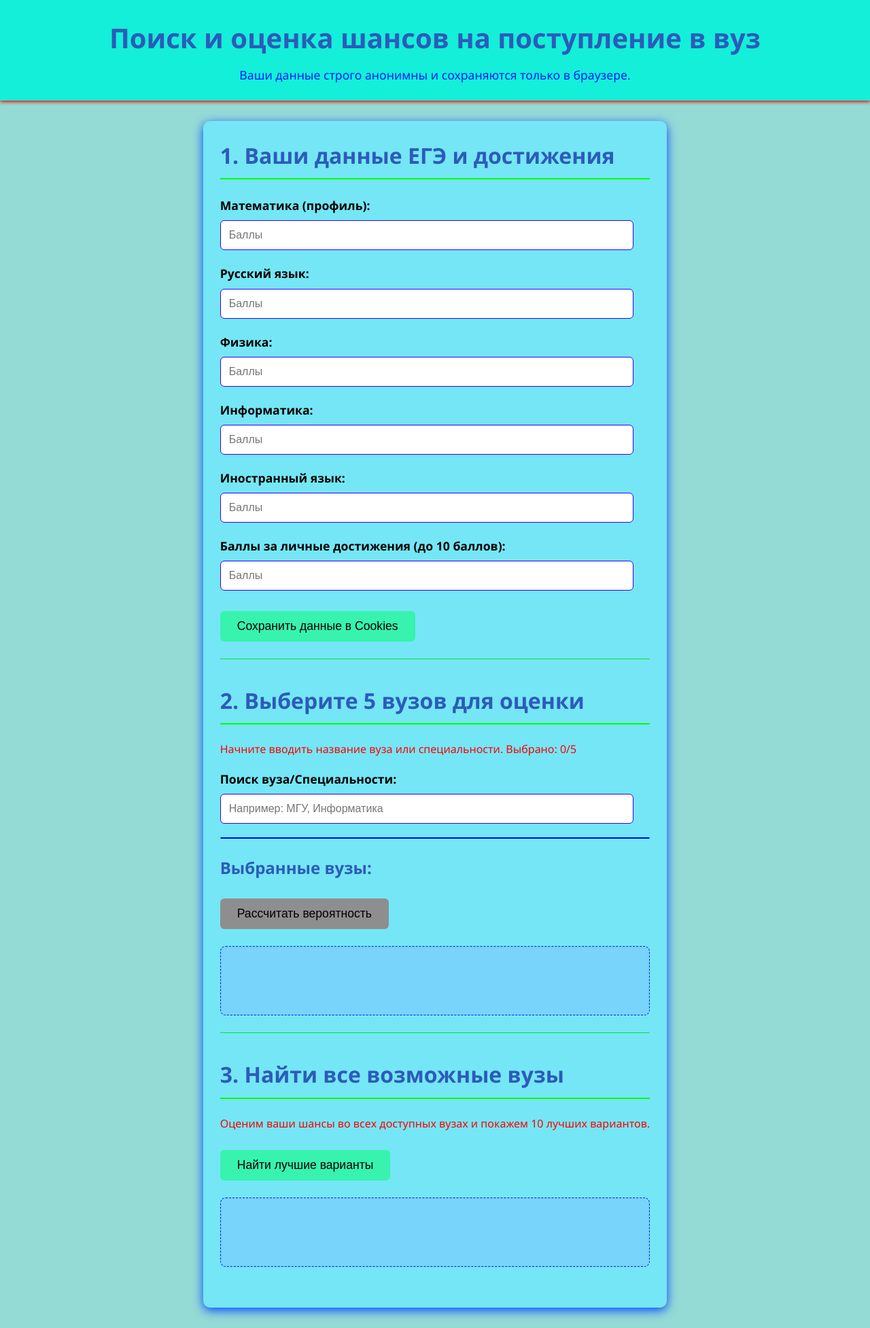
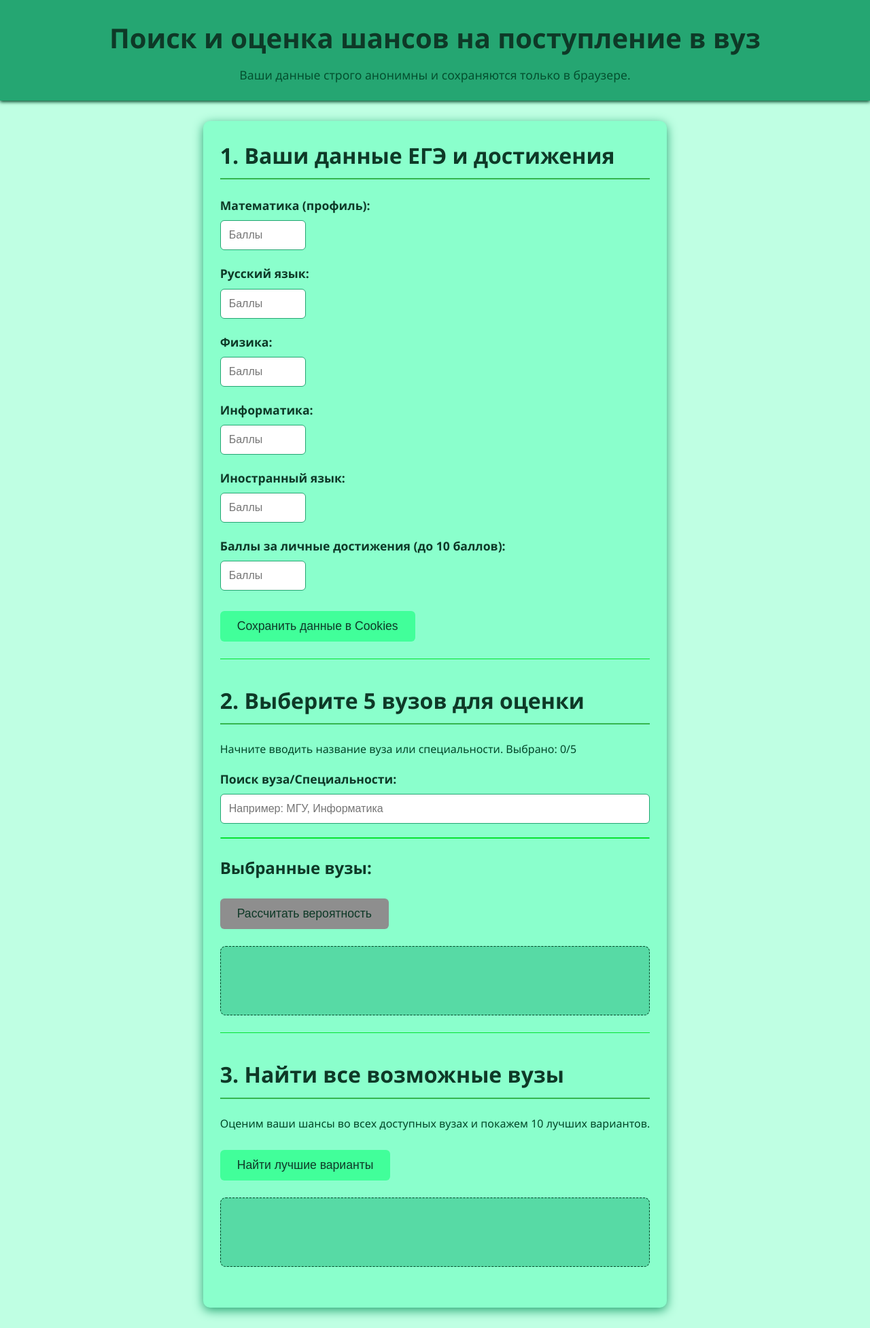
Before and after one commit to lisnamostu/CalculatorEGE, a Flask app: page / in a window 1280 px wide. Shown: the whole page at 68% size. Run offline with Flask 2, Linux system fonts and the light colour scheme; parts of the project's set-up code (start-up, migrations or seed data) failed here and were passed over.

Commit message:
Restyled site

```diff
--- a/Calculator/Calculator/Calculator/templates/maket.html
+++ b/Calculator/Calculator/Calculator/templates/maket.html
@@ -11,19 +11,19 @@
             line-height: 1.6;
             margin: 0;
             padding: 0;
-            background-color: #34bcb186;
-            color: #ff0000;/*что делаем*/
+            background-color: #BFFFE3;
+            color: #004728; /*что делаем*/
             display: flex;
             flex-direction: column;
             min-height: 100vh;
         }
 
         header {
-            background-color: #13efd9;
-            color: #0008ff;/*инфа о сохранении данных*/
+            background-color: #25A672;
+            color: #004728; /*инфа о сохранении данных*/
             padding: 1.5rem 0;
             text-align: center;
-            box-shadow: 0 2px 5px rgb(255, 0, 0);/*горизонтальная черта разделитель*/
+            box-shadow: 0 2px 5px rgb(0, 71, 40); /*горизонтальная черта разделитель*/
         }
 
         header h1 {
@@ -41,8 +41,8 @@
             max-width: 960px;
             margin: 30px auto;
             padding: 25px;
-            background-color: #75e6f5;
-            box-shadow: 0 4px 15px rgb(0, 68, 255);/*рамка*/
+            background-color: #8AFFCC;
+            box-shadow: 0 4px 15px rgb(37, 166, 114); /*рамка*/
             border-radius: 10px;
             flex-grow: 1;
         }
@@ -59,14 +59,14 @@
         }
 
         h1, h2, h3 {
-            color: #2c5bba;/*большой текст заголовков и подзаголовков*/
+            color: #0E3927; /*большой текст заголовков и подзаголовков*/
             margin-top: 0;
             margin-bottom: 1rem;
         }
 
         h2 {
             font-size: 2rem;
-            border-bottom: 2px solid #04ff00;/*разделители*/
+            border-bottom: 2px solid #35B64F; /*разделители*/
             padding-bottom: 0.5rem;
             margin-bottom: 1.5rem;
         }
@@ -85,23 +85,26 @@
             display: block;
             margin-bottom: 8px;
             font-weight: bold;
-            color: #000000;/*подпункты*/
+            color: #0E3927; /*подпункты*/
             font-size: 1.1rem;
         }
 
         input[type="number"],
         input[type="text"] {
-            width: calc(100% - 24px);
+            width: calc(20%);
             padding: 12px;
-            border: 1px solid #3300ff;/*рамка*/
-                        border-radius: 6px;
+            border: 1px solid #25A672; /*рамка*/
+            border-radius: 6px;
             box-sizing: border-box;
             font-size: 1rem;
             transition: border-color 0.3s ease, box-shadow 0.3s ease;
         }
+        input[type="text"] {
+            width: calc(100%);
+        }
         button {
             background-color: #00ff6e86;
-            color: rgb(0, 0, 0);/*текст в рамках куки и рез*/
+            color: rgb(14, 57, 39);/*текст в рамках куки и рез*/
             padding: 12px 25px;
             border: none;
             border-radius: 6px;
@@ -127,8 +130,8 @@
         .results-display {
             margin-top: 25px;
             padding: 20px;
-            border: 1px dashed #001aff;
-            background-color: #7dc2ff7b;/*поля вывода*/
+            border: 1px dashed #004728;
+            background-color: #57DAA5; /*поля вывода*/
             border-radius: 8px;
             min-height: 60px;
             font-size: 1rem;
@@ -138,7 +141,7 @@
             margin-bottom: 8px;
         }
         .search-dropdown {
-            border: 1px solid #0008ff;
+            border: 1px solid #06e332;
             border-radius: 6px;
             max-height: 250px;
             overflow-y: auto;
```
